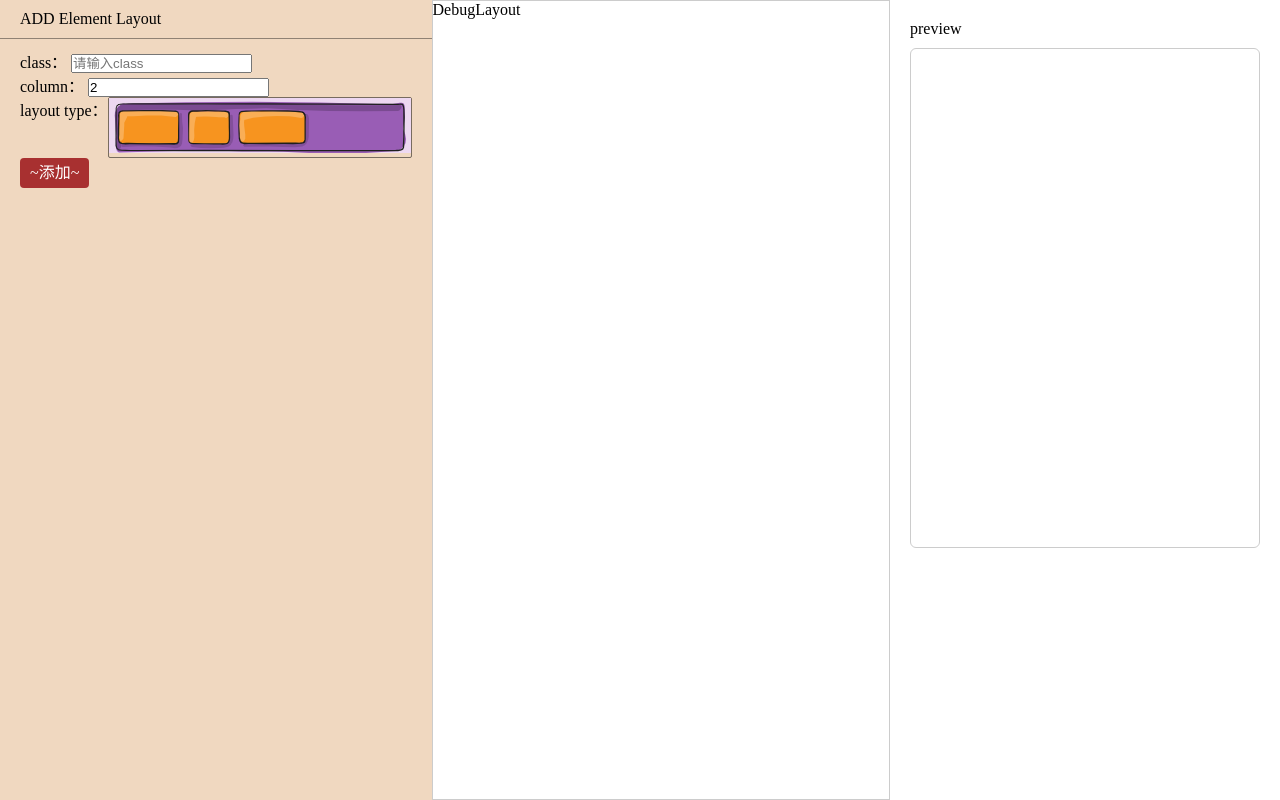
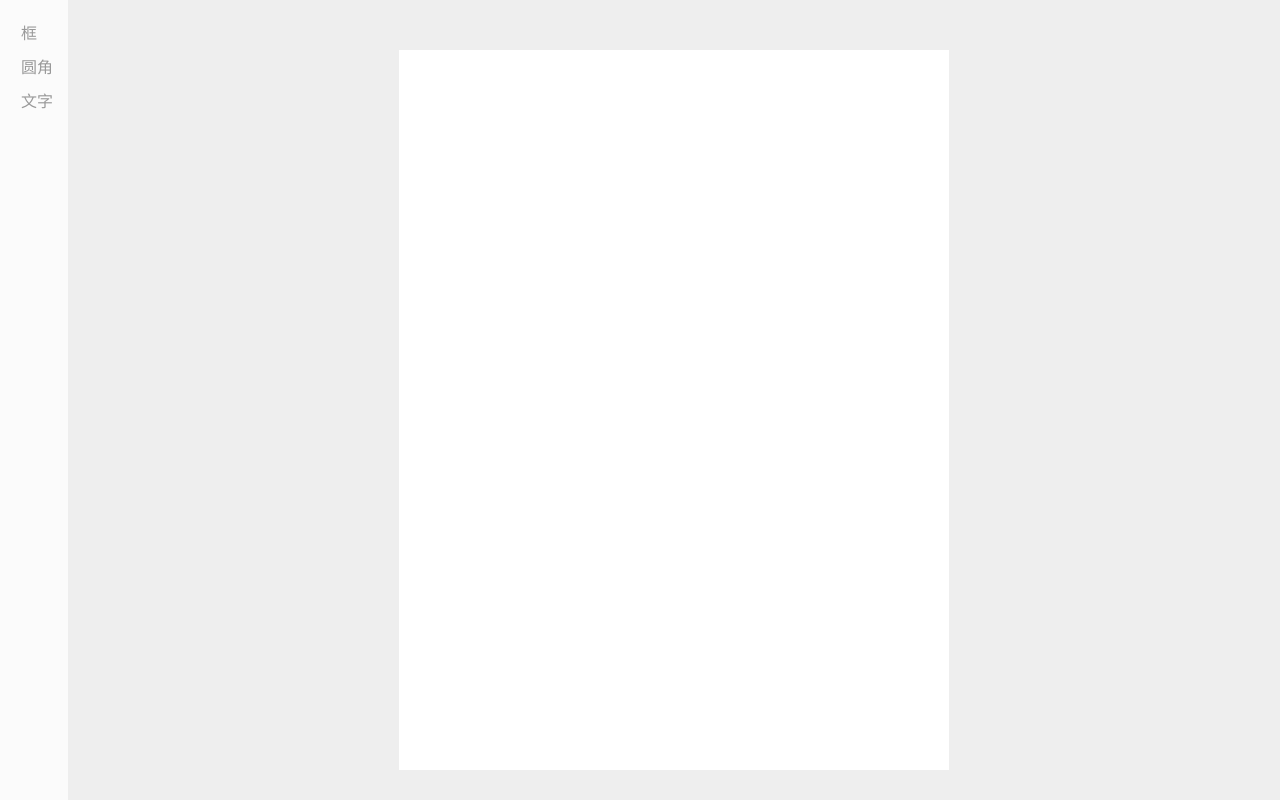
Before and after one commit to 0123cf/layout-ui, a React app: page / in a window 1280 px wide. Built offline with nearby package versions, Linux system fonts and the light colour scheme; a small style sheet from the web is missing.

Commit message:
fix: 地址管理 my进入

```diff
--- a/index.html
+++ b/index.html
@@ -11,6 +11,7 @@
     <meta http-equiv="X-UA-Compatible" content="ie=edge">
     <title>AL auto-layout-可视化布局-自动化布局</title>
     <link rel="shortcut icon" href="//www.mysy.vip:8082/logo.ico" type="image/x-icon"/>
+    <link rel="stylesheet" href="//at.alicdn.com/t/font_1175682_qf0kr26dsgf.css">
 </head>
 <body>
     <div id="root"></div>
--- a/src/components/div_layout.tsx
+++ /dev/null
@@ -1,15 +0,0 @@
-import * as React from 'react'
-const { useState } = React
-import { Preview } from './preview'
-import {HandleColumn} from './handleColumn'
-import {DebugLayout} from './debugLayout'
-
-export const DivLayout = () => {
-    return (
-        <div className="div_layout flex">
-            <HandleColumn />
-            <DebugLayout />
-            <Preview />
-        </div>
-    )
-}
--- a/src/components/debugLayout.tsx
+++ b/src/components/drawing_panel.tsx
@@ -103,8 +103,10 @@ const _DebugLayout = (props: Tprops) => {
     return <div className="DebugLayout" onClick={() => {
         setvisible(false)
     }}>
-        <span>DebugLayout</span>
-        <div className="view-box">{randerTree(props.tree, [])}</div>
+        <div className="view-box" style={{
+            width: '550px',
+            height: '90vh'
+        }}>{randerTree(props.tree, [])}</div>
         {
             visible &&
             <div style={contextMenuStyle} className="contextMenu-wrap">
@@ -128,4 +130,4 @@ const stateMap = (state: Tstore) => {
         selectRowPath: state.selectRowPath
     }
 }
-export const DebugLayout = connect(stateMap)(_DebugLayout)
+export default connect(stateMap)(_DebugLayout)
--- /dev/null
+++ b/src/components/index.tsx
@@ -0,0 +1,17 @@
+import * as React from 'react'
+const { useState } = React
+import { Preview } from './preview'
+import UtilPanel from './util_panel'
+import DrawingPanel from './drawing_panel'
+import PropertyeEdit from './propertye_edit'
+
+export const DivLayout = () => {
+    return (
+        <div className="div_layout flex">
+            <UtilPanel />
+            <DrawingPanel />
+            <PropertyeEdit />
+            {/* <Preview /> */}
+        </div>
+    )
+}
--- a/src/components/handleColumn.tsx
+++ b/src/components/propertye_edit.tsx
@@ -376,8 +376,8 @@ const _HandleColumn = (props: Tprops) => {
                 <LayoutWrite type="edit" />
             </div> :
                 <div>
-                    <div className="title-name">ADD Element Layout</div>
-                    <LayoutWrite type="add" />
+                    {/* <div className="title-name">ADD Element Layout</div>
+                    <LayoutWrite type="add" /> */}
                 </div>
             }
 
@@ -390,4 +390,4 @@ const stateMapToProps = (state: Tstore) => {
         selectRowPath: state.selectRowPath
     }
 }
-export const HandleColumn = connect(stateMapToProps)(_HandleColumn)
+export default connect(stateMapToProps)(_HandleColumn)
--- /dev/null
+++ b/src/components/util_panel.tsx
@@ -0,0 +1,9 @@
+import React from 'React'
+
+export default () => <div className="util_panel">
+    <div className="add">
+        <p><i className="iconfont icon-kuangjiaframe23"></i>框</p>
+        <p><i className="iconfont icon-tuoyuanxing"></i>圆角</p>
+        <p><i className="iconfont icon-text_tool"></i>文字</p>
+    </div>
+</div>
--- a/src/index.tsx
+++ b/src/index.tsx
@@ -4,7 +4,7 @@ import {createStore} from 'redux'
 import {Provider} from 'react-redux'
 
 import  './style.scss'
-import {DivLayout} from './components/div_layout'
+import {DivLayout} from './components'
 import {rootReducer} from './reducer/index'
 
 const store = createStore(rootReducer)
--- a/src/model/constant.ts
+++ b/src/model/constant.ts
@@ -13,7 +13,10 @@ export const layoutTypeList: selectListItem[] = [
 export const rowASTItemDefault: TRowAST = {
     tag: 'div',
     css: [],
-    style: {},
+    style: {
+        width: 30,
+        height: 30,
+    },
     innerText: '',
     children: []
 }
--- a/src/style.scss
+++ b/src/style.scss
@@ -1,5 +1,8 @@
 // var
 $color-main: #A83030;
+*{
+    box-sizing: border-box;
+}
 // extend
 .full-block{
     background-color: $color-main;
@@ -31,10 +34,27 @@ $color-main: #A83030;
 
 // start
 .div_layout{
+    .util_panel{
+        background-color: #fbfbfb;
+        padding: 20px 15px;
+        .add{
+            color: #999;
+            >p{
+                margin-bottom: 10px;
+                .iconfont{
+                    color: #555;
+                    font-weight: bold;
+                    font-size: 16px;
+                    display: inline-block;
+                    margin-right: 6px;
+                }
+            }
+        }
+    }
     .HandleColumn{
-        min-width: 200px;
+        // min-width: 200px;
         height: 100vh;
-        background-color: #F0D8C0;
+        background-color: #fff;
         .button{
             display: inline-block;
             line-height: 30px;
@@ -96,25 +116,27 @@ $color-main: #A83030;
     .DebugLayout{
         flex: auto;
         height: 100vh;
-        background-color: #fff;
-        border: 1px solid #ccc;
+        background-color: #eee;
+        padding-top: 50px;
         .view-box{
+            background: #fff;
+            margin: auto;
             .flex{
                 position: relative;
                 background-color: rgb(153, 93, 181)!important;
-                padding: 20px;
+                // padding: 20px;
                 >* {
-                    min-width: 70px;
-                    min-height: 70px;
+                    // min-width: 70px;
+                    // min-height: 70px;
                     background-color: rgb(247, 148, 31);
-                    padding: 20px;
-                    border: 1px solid #1e1e1e;
-                    border-radius: 20px;
+                    // padding: 20px;
+                    // border: 1px solid #1e1e1e;
+                    // border-radius: 20px;
                 }
             }
             .item-selected-status{
-                border: 5px solid  rgba(0, 210, 255, .4);
-                box-sizing: border-box;
+                // border: 5px solid  rgba(0, 210, 255, .4);
+                // box-sizing: border-box;
             }
         }
         .contextMenu-wrap{
```
